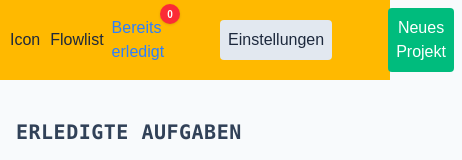
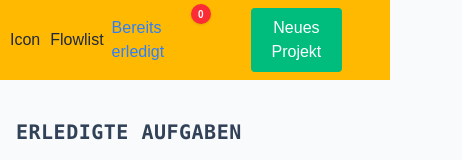
Before and after one commit to jakobsiebenhuetter/React---Todo-App, a React (Vite) app: page /completed in a window 390 px wide. Shown: the top 160 px of the page, 462 px wide, since content can reach past the window. Built offline with nearby package versions, Linux system fonts and the light colour scheme; no server answers; the database is empty.

Commit message:
change: responsive

```diff
--- a/src/TodoApp.tsx
+++ b/src/TodoApp.tsx
@@ -13,8 +13,8 @@ import NewProjectForm from "./components/NewProjectForm.tsx";
 import {AnimatePresence, Reorder} from 'motion/react';
 
 /**
- * //TODO - Context API noch organisieren; Redux Toolkit später eventuell einbauen
  * //TODO - Projekte einbauen um Task zu kategorisieren
+ * //TODO - Redux Toolkit später eventuell einbauen
  * //TODO - Etwas mehr Animationen einbauen
  * //TODO - Multiselect aktivieren
  */
--- a/src/components/Header.tsx
+++ b/src/components/Header.tsx
@@ -45,9 +45,9 @@ export default function Header({...props}) {
                 </span>
                 </NavLink>
             </li>
-            <li>
+            {/* <li>
                 <Button variant='secondary' className='p-2 m-2 rounded'>Einstellungen</Button>
-            </li>
+            </li> */}
             <li>
                 <Button variant='primary' className='p-2 m-2 rounded' onClick={data.toggleNewProject}>Neues Projekt</Button>
             </li>
--- a/src/components/TaskItem.tsx
+++ b/src/components/TaskItem.tsx
@@ -56,10 +56,10 @@ export default function TaskItem({task}: TaskItemProps) {
       {/* Checkbox und Text */}
       <div className="task-row flex flex-col justify-start items-start gap-2 w-full">
         <div className="flex gap-2">
-          {task.createdat &&
+          {/* {task.createdat &&
           <Badge className="createdat-badge bg-slate-200 text-slate-700 px-2 py-1 rounded-md text-xs sm:text-sm font-bold">
             {new Date(task.createdat).toLocaleDateString('de-DE', {day: '2-digit', month: '2-digit', year: 'numeric'})}
-          </Badge>}
+          </Badge>} */}
 
         {task.priority !== 'none' &&
         <Badge className={`priority-badge ${task.priority ===  'high' ? 'bg-red-600' : task.priority === 'medium' ? 'bg-amber-600' : 'bg-amber-300'} text-white px-2 py-1 rounded-md text-xs sm:text-sm font-bold`}>
```
